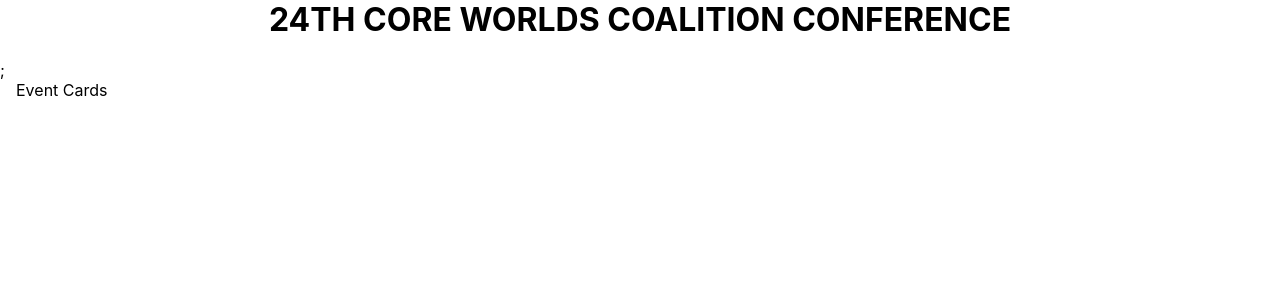
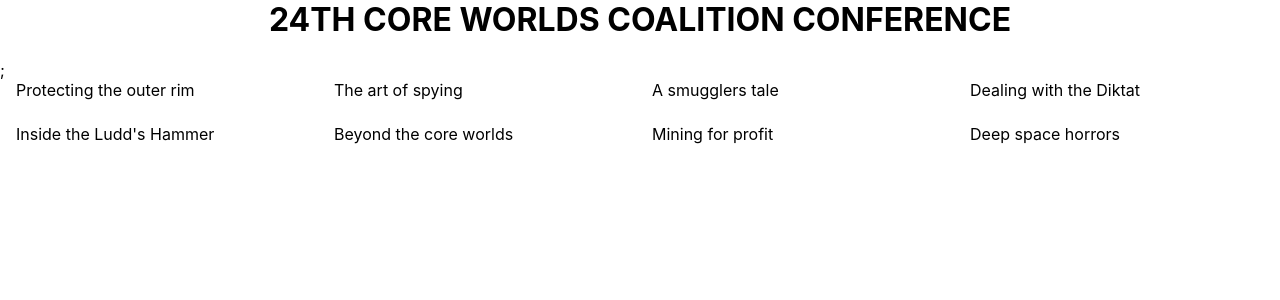
Before and after one commit to go-doc-web/react-practic-goit, a React (Create React App) app: page / in a window 1280 px wide. Shown: the top 300 px of the page. Built offline with nearby package versions, Linux system fonts and the light colour scheme.

Commit message:
create component EventBoard-2

```diff
--- a/src/componets/EventBoard/EventBoard.jsx
+++ b/src/componets/EventBoard/EventBoard.jsx
@@ -1,5 +1,11 @@
 import css from "./EventBoard.module.css";
 
-export const EventBoard = () => {
-  return <div className={css.eventBoard}>Event Cards</div>;
+export const EventBoard = ({ events }) => {
+  return (
+    <div className={css.eventBoard}>
+      {events.map((event) => {
+        return <div key={event.name}>{event.name}</div>;
+      })}
+    </div>
+  );
 };
--- a/src/componets/EventBoard/EventBoard.module.css
+++ b/src/componets/EventBoard/EventBoard.module.css
@@ -1,6 +1,6 @@
 .eventBoard {
   display: grid;
-  grid-template-columns: repeat(auto-fit minmax(240px, auto));
+  grid-template-columns: repeat(auto-fit, minmax(240px, auto));
   gap: 24px;
   padding-left: 16px;
   padding-right: 16px;
```
Also changed, not shown: src/componets/Event/Event.jsx (added), src/componets/Event/Event.module.css (added).
